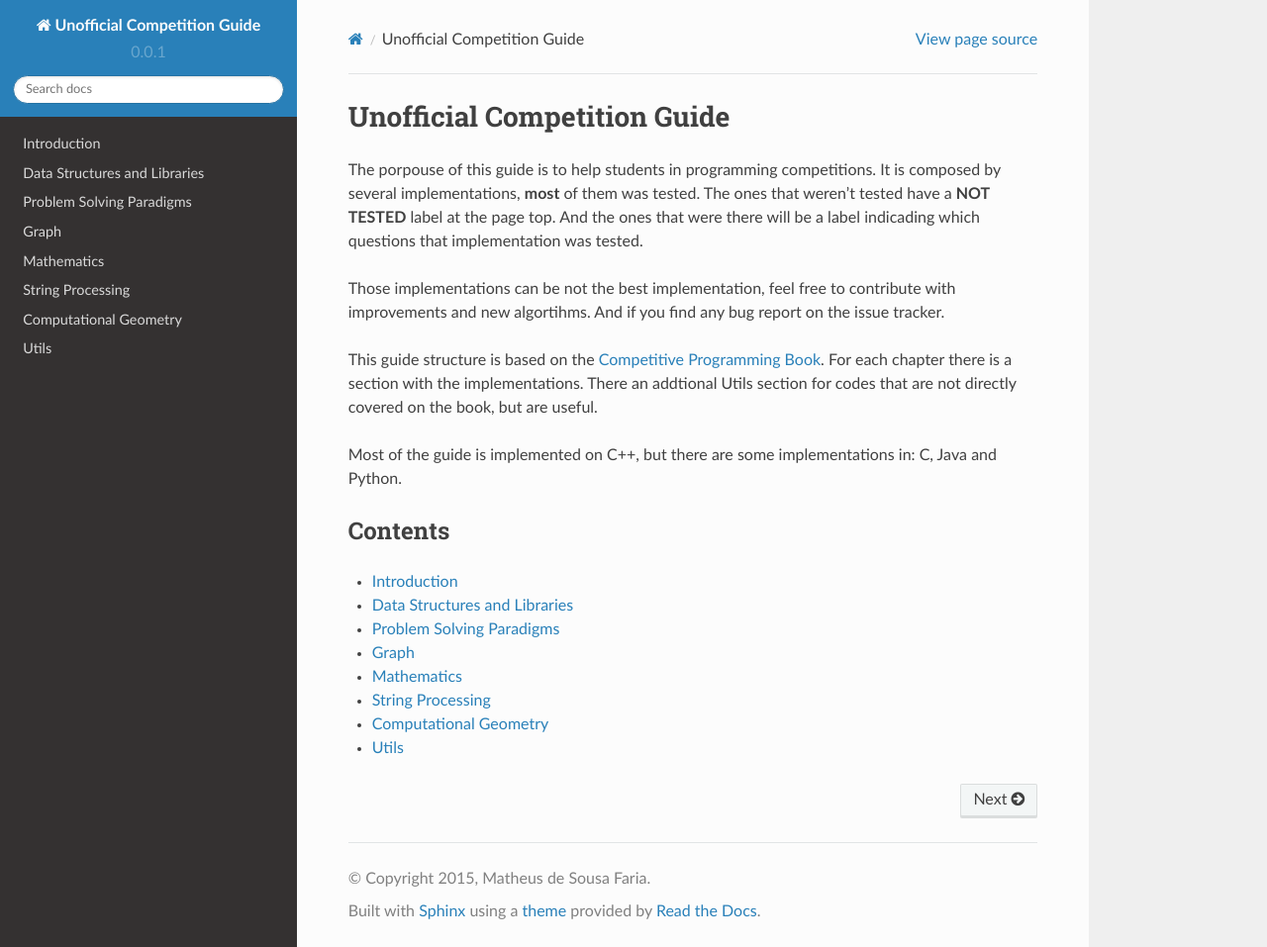
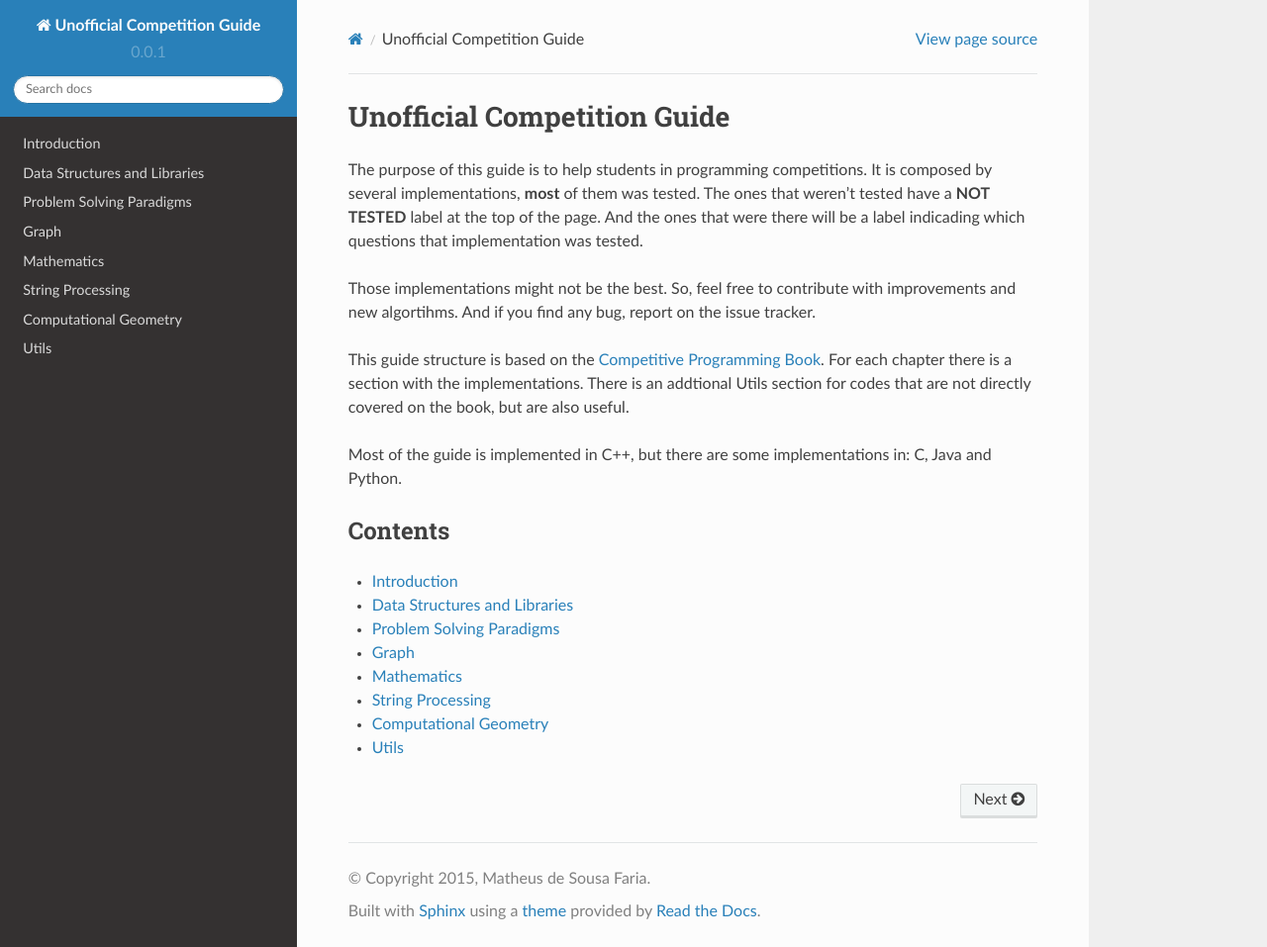
Before and after one commit to MatheusFaria/unofficial-competition-guide, a Sphinx documentation site: the page built from docs/source/index.rst, in a window 1280 px wide and 957 px high. Shown: the whole window at 99% size. Built offline with Sphinx 7.4.7 and the Read the Docs theme 2.0.0, drawn with Linux system fonts in a browser that asks for light colours.

Commit message:
Fixing typos and gramma

```diff
--- a/docs/source/index.rst
+++ b/docs/source/index.rst
@@ -6,21 +6,22 @@
 Unofficial Competition Guide
 ============================
 
-The porpouse of this guide is to help students in programming competitions. It
+The purpose of this guide is to help students in programming competitions. It
 is composed by several implementations, **most** of them was tested. The ones
-that weren't tested have a **NOT TESTED** label at the page top. And the ones
+that weren't tested have a **NOT TESTED** label at the top of the page. And the ones
 that were there will be a label indicading which questions that implementation
 was tested.
 
-Those implementations can be not the best implementation, feel free to contribute
-with improvements and new algortihms. And if you find any bug report on the
+Those implementations might not be the best. So, feel free to contribute
+with improvements and new algortihms. And if you find any bug, report on the
 issue tracker.
 
 This guide structure is based on the `Competitive Programming Book <http://cpbook.net/>`_.
-For each chapter there is a section with the implementations. There an addtional
-Utils section for codes that are not directly covered on the book, but are useful.
+For each chapter there is a section with the implementations. There is an addtional
+Utils section for codes that are not directly covered on the book, but are also
+useful.
 
-Most of the guide is implemented on C++, but there are some implementations
+Most of the guide is implemented in C++, but there are some implementations
 in: C, Java and Python.
 
 Contents
```
